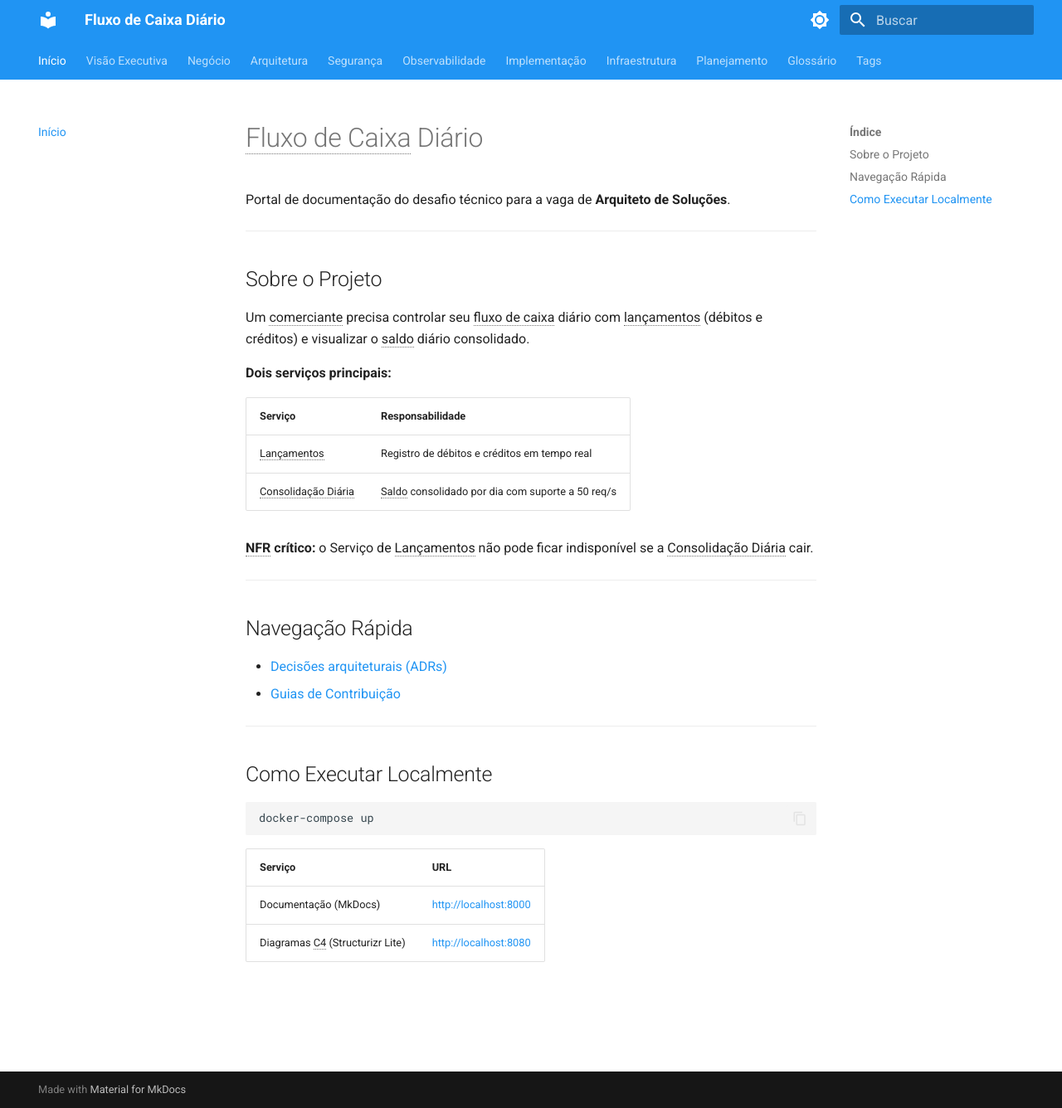
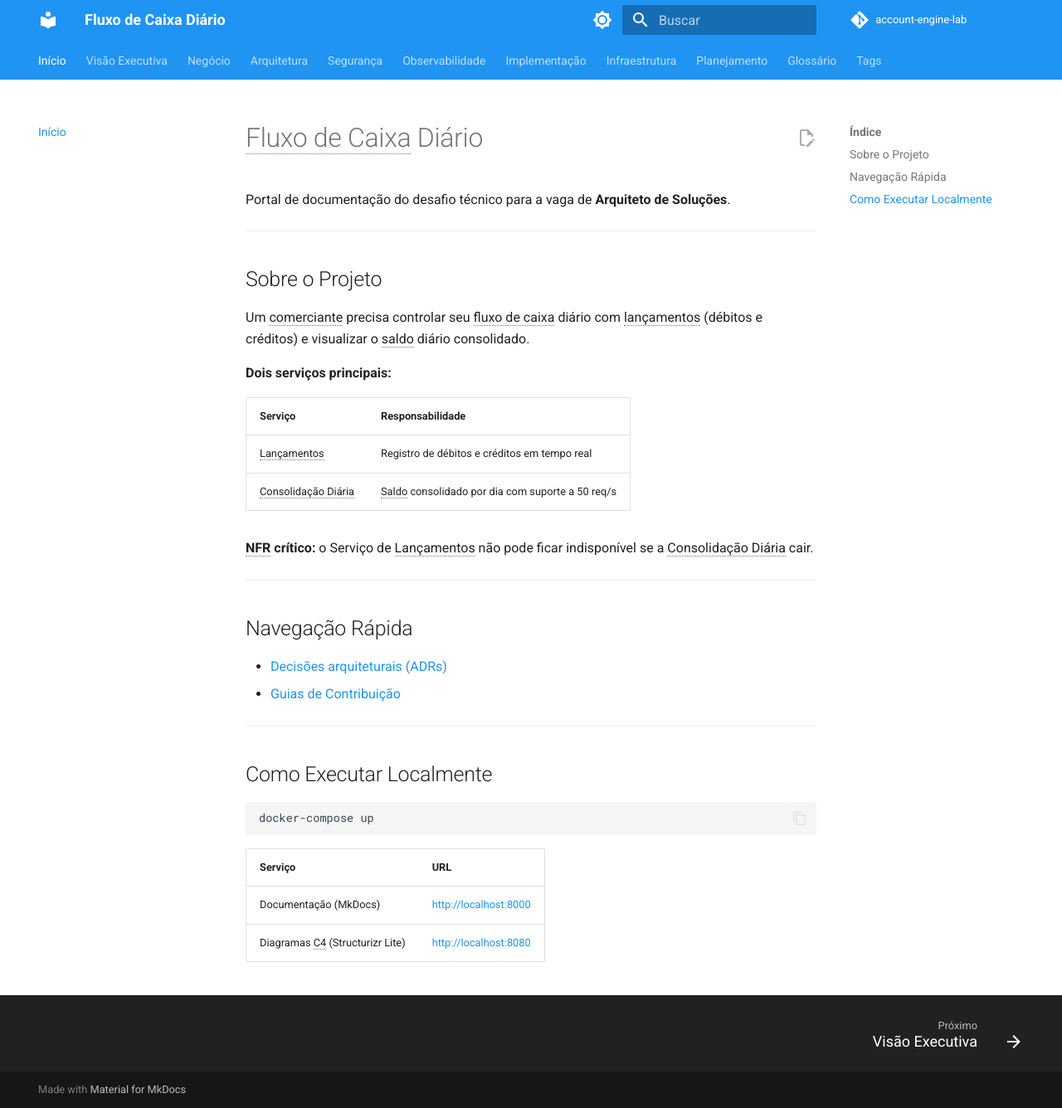
Before and after one commit to gsperim/account-engine-lab, an MkDocs documentation site: the page built from docs/index.md, in a window 1280 px wide and 1336 px high. Shown: the whole window at 83% size. Built offline with MkDocs 1.6.1 and Material for MkDocs 9.7.7, drawn with Linux system fonts in a browser that asks for light colours; comment, search, counter and statistics services are not loaded.

Commit message:
feat(docs): habilitar quick wins do Material for MkDocs
- navigation.instant + prefetch + progress — SPA sem reload
- navigation.tracking, indexes, prune, toc.follow, header.autohide
- content.code.annotate, content.tabs.link, content.tooltips, content.action.edit
- pymdownx: mark, caret, tilde, keys, tasklist, emoji
- repo_url + edit_uri para botão "Editar no GitHub"

```diff
--- a/mkdocs.yml
+++ b/mkdocs.yml
@@ -3,6 +3,9 @@ site_description: Desafio técnico para a vaga de Arquiteto de Soluções
 docs_dir: docs
 site_dir: site
 dev_addr: 127.0.0.1:8000
+repo_url: https://github.com/gsperim/account-engine-lab
+repo_name: account-engine-lab
+edit_uri: edit/main/docs/
 watch:
   - docs
 
@@ -10,13 +13,26 @@ theme:
   name: material
   language: pt
   features:
+    - navigation.instant
+    - navigation.instant.prefetch
+    - navigation.instant.progress
+    - navigation.tracking
     - navigation.tabs
     - navigation.sections
+    - navigation.indexes
     - navigation.top
     - navigation.path
+    - navigation.footer
+    - navigation.prune
+    - toc.follow
+    - header.autohide
     - search.highlight
     - search.suggest
     - content.code.copy
+    - content.code.annotate
+    - content.tabs.link
+    - content.tooltips
+    - content.action.edit
   palette:
     - scheme: default
       primary: blue
@@ -55,6 +71,15 @@ markdown_extensions:
   - tables
   - toc:
       permalink: true
+  - pymdownx.mark
+  - pymdownx.caret
+  - pymdownx.tilde
+  - pymdownx.keys
+  - pymdownx.tasklist:
+      custom_checkbox: true
+  - pymdownx.emoji:
+      emoji_index: !!python/name:material.extensions.emoji.twemoji
+      emoji_generator: !!python/name:material.extensions.emoji.to_svg
 
 plugins:
   - search:
```
